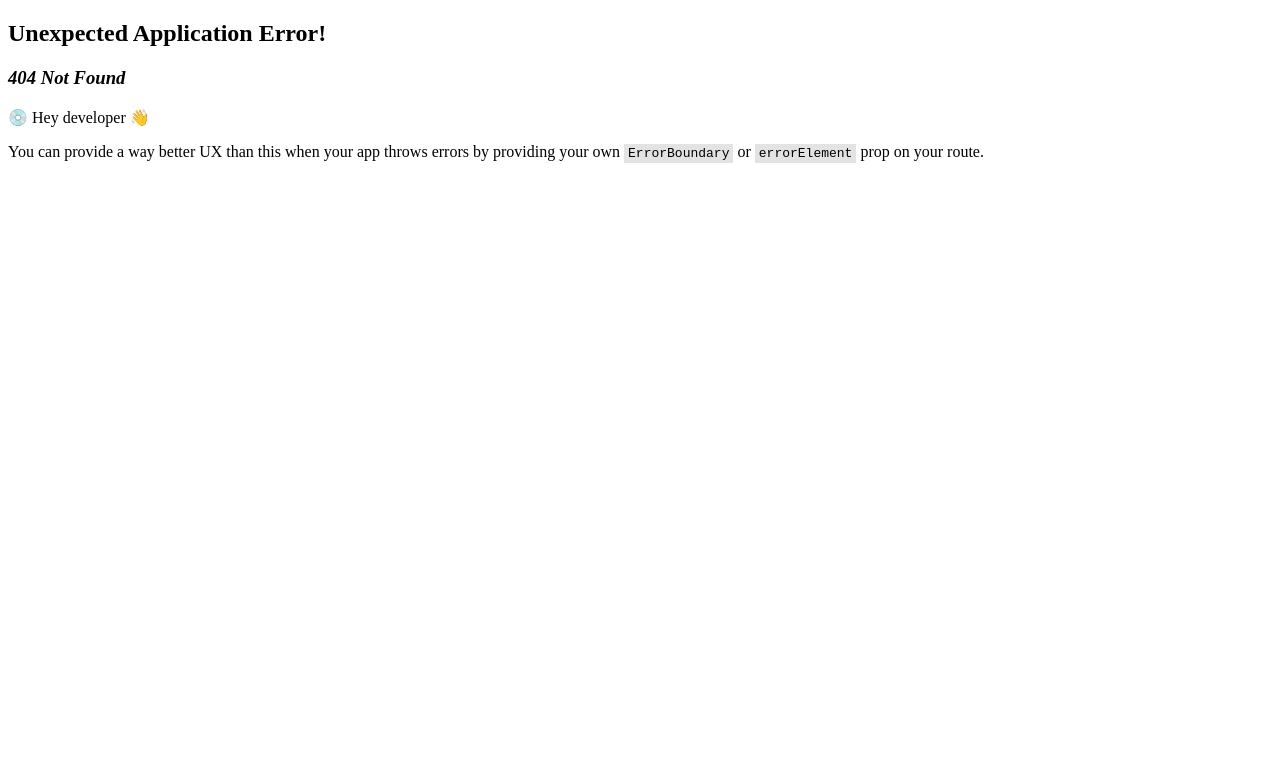
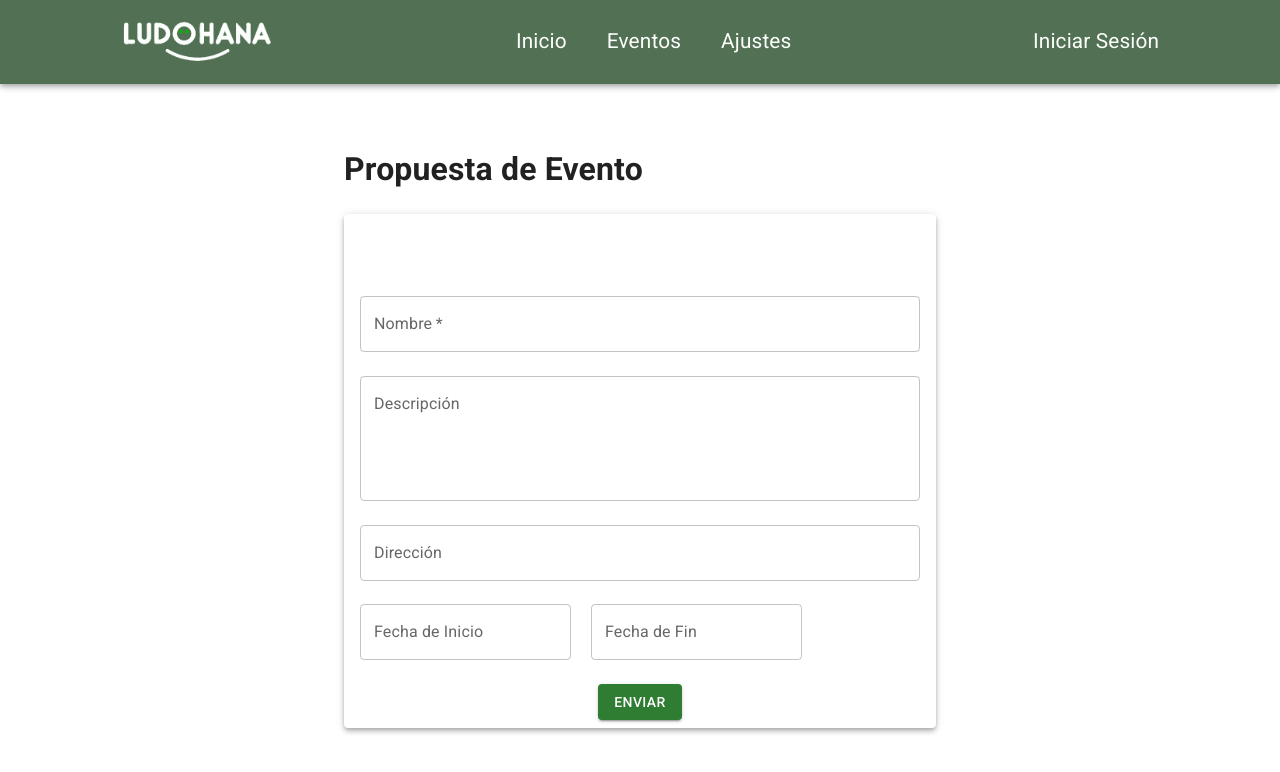
Before and after one commit to judifede/LudOhana, a React (Vite) app: page /form-event in a window 1280 px wide. Before the commit this address had no page. Shown: the top 772 px of the page. Built offline with nearby package versions, Linux system fonts and the light colour scheme.

Commit message:
- formCard in progress, need to format  date

```diff
--- a/package.json
+++ b/package.json
@@ -15,8 +15,12 @@
     "@fontsource/open-sans": "^5.0.27",
     "@fontsource/roboto": "^5.0.12",
     "@mui/icons-material": "^5.15.15",
+    "@mui/lab": "^5.0.0-alpha.170",
     "@mui/material": "^5.15.15",
+    "@mui/x-date-pickers": "^7.1.1",
     "axios": "^1.6.8",
+    "dayjs": "^1.11.10",
+    "instead": "^1.0.3",
     "react": "^18.2.0",
     "react-dom": "^18.2.0",
     "react-router-dom": "^6.22.3"
--- a/src/Components/EventCardList/EventCardList.css
+++ b/src/Components/EventCardList/EventCardList.css
@@ -22,7 +22,7 @@
    justify-content: left;
  }
 
- .filter-tile {
+ .filter-title {
    display: flex;
    flex-wrap: wrap;
    justify-content: center;
--- a/src/Components/EventCardList/EventCardList.jsx
+++ b/src/Components/EventCardList/EventCardList.jsx
@@ -2,7 +2,7 @@ import { useEffect, useState } from 'react'
 import EventCard from '../EventCard/EventCard'
 import { getCurrentEvents, getPreviousEvents, getUserEvents, getUserEventsPrevious } from '../../Services/eventService'
 import './EventCardList.css';
-import { Select, MenuItem, FormControl, InputLabel } from '@mui/material'
+import {Button, Select, MenuItem, FormControl, InputLabel } from '@mui/material'
 import FilterAlt from '@mui/icons-material/FilterAlt'
 
 const EventCardList = () => {
@@ -57,10 +57,16 @@ const EventCardList = () => {
     return (
         <>
             <div className='title-Card-Bar'>
-                <div className='filter-tile'>
+                <div className='filter-title'>
                     <h1>{filterTile}</h1>
                 </div>
                 <div className='filter-bar' >
+                <Button
+                href='/form-event'
+                style={{ color: 'green', textDecoration: 'underline', marginRight: '20px' }}
+            >
+                Proponer Evento
+            </Button>
 
                     <FormControl>
                         <InputLabel id="filter-label" />
--- /dev/null
+++ b/src/Pages/FormEvents/FormEvent.jsx
@@ -0,0 +1,137 @@
+import React, { useState } from 'react';
+import { Card, CardActions, CardContent, Grid, TextField, Button, Box } from '@mui/material';
+import { postCreateEvents } from '../../Services/eventService';
+import { DatePicker } from '@mui/x-date-pickers/DatePicker';
+
+import { LocalizationProvider } from '@mui/x-date-pickers/LocalizationProvider';
+
+import { AdapterDayjs } from '@mui/x-date-pickers/AdapterDayjs';
+//import 'dayjs/locale/es';
+
+
+const FormEvent = () => {
+    const [formData, setFormData] = useState({
+        title: '',
+        name: '',
+        description: '',
+        addressTitle: '',
+        dateStart: '',
+        dateEnd: ''
+    })
+
+    const [dateStart, setStartDate] = useState(null)
+    const [dateEnd, setEndDate] = useState(null)
+
+    const handleChange = (event) => {
+        const updatedFormData = { ...formData }
+        updatedFormData[event.target.name] = event.target.value
+        setFormData(updatedFormData)
+    }
+
+    const handleStartDateChange = (date) => {
+        setStartDate(date)
+
+        setFormData(prevState => ({
+            ...prevState,
+            dateStart: date
+        }))
+    }
+
+    const handleEndDataChange = (date) => {
+        setEndDate(date)
+
+        setFormData(prevState => ({
+            ...prevState,
+            dateEnd: date
+        }))
+    }
+
+    const handleSubmit = async (event) => {
+        console.log(formData)
+        event.preventDefault()
+        try {
+            /* await postCreateEvents(formData) */
+        } catch (error) {
+            console.error('Error al crear evento:', error)
+        }
+    }
+
+    return (
+
+        <Grid item xs={12} sm={10} md={8} lg={6}>
+            <Box component="form" onSubmit={handleSubmit}>
+
+                <h1> Propuesta de Evento</h1>
+                <Card
+                    elevation={4}
+                    sx={{
+                        display: 'flex',
+                        flexDirection: 'column',
+                        justifyContent: 'center',
+                        alignItems: 'center',
+                        position: 'relative',
+                        overflow: 'visible',
+                        paddingTop: '50px',
+                    }}>
+                    <CardContent>
+                        <TextField
+                            fullWidth
+                            label="Nombre"
+                            name="name"
+                            value={formData.name}
+                            onChange={handleChange}
+                            margin="normal"
+                            required
+                        />
+                        <TextField
+
+                            fullWidth
+                            label="Descripción"
+                            name="description"
+                            value={formData.description}
+                            onChange={handleChange}
+                            margin="normal"
+                            multiline
+                            rows={4}
+                            inputProps={{ maxLength: 155 }}
+                        />
+                        <TextField
+
+                            fullWidth
+                            label="Dirección"
+                            name="addressTitle"
+                            value={formData.addressTitle}
+                            onChange={handleChange}
+                            margin="normal"
+                        />
+                        <Box sx={{ display: 'flex', gap: 2.5, pt: 1.8 }}>
+                            <LocalizationProvider dateAdapter={AdapterDayjs} adapterLocale="es">
+                                <DatePicker
+                                    label="Fecha de Inicio"
+                                    value={dateStart}
+                                    onChange={handleStartDateChange}
+
+                                // defaultValue={dayjs('2022-04-17')}
+                                />
+                                <DatePicker
+                                    label="Fecha de Fin"
+                                    value={dateEnd}
+
+                                    onChange={handleEndDataChange}
+                                // defaultValue={dayjs('2022-04-17')}
+                                />
+                            </LocalizationProvider>
+                        </Box>
+                    </CardContent>
+                    <CardActions>
+                        <Button type="submit" variant="contained" color="success" >
+                            Enviar
+                        </Button>
+                    </CardActions>
+                </Card>
+            </Box>
+        </Grid>
+    )
+}
+
+export default FormEvent
--- a/src/Routers/Router.jsx
+++ b/src/Routers/Router.jsx
@@ -6,6 +6,7 @@ import Settings from "../Pages/Settings/Settings";
 import Login from "../Pages/Login/Login";
 import Profile from "../Pages/Profile/Profile";
 import EventDetails from "../Components/EventDetails/EventDetails";
+import FormEvent from "../Pages/FormEvents/FormEvent";
 
 
 export const router = createBrowserRouter([
@@ -37,6 +38,10 @@ export const router = createBrowserRouter([
                 path: 'login',
                 element: <Login />,
             },
+            {
+                path: 'form-event',
+                element: <FormEvent/>,
+            }
 
         ]
     }
--- a/src/Services/eventService.js
+++ b/src/Services/eventService.js
@@ -46,24 +46,10 @@ export const getUserEvents = async () => {
         return data
     } catch (error) {
         console.error('Error al obtener eventos:', error)
-        throw new Error('Error al obtener eventos iscritos del ususario')
+        throw new Error('Error al obtener eventos inscritos del ususario')
     }
 }
 
-export const postCreateEvents = async () => { //TODO: create UsuRIO
-    try {
-        const { data } = await api.get(
-            '/api/events',
-            {
-                headers:
-                { Authorization: localStorage.getItem('token') }
-            })
-        return data
-    } catch (error) {
-        console.error('Error al obtener eventos:', error)
-        throw new Error('Error al obtener eventos iscritos del ususario')
-    }
-}
 
 export const getEventById = async (id) => {
     try {
@@ -88,3 +74,18 @@ export const registerUserEvent = async (inscribed, eventId) => {
         throw new Error('Error al obtener evento')
     }
 }
+
+export const postCreateEvents = async (eventData) => {
+    try {
+        console.log(eventData);
+        const { data } = await api.post(
+            '/api/events',eventData,
+            {
+                headers:
+                { Authorization: localStorage.getItem('token') }
+            })
+        return data
+    } catch (error) {
+        console.error('Error al crear eventos:', error)
+    }
+}
```
Also changed, not shown: src/Pages/FormEvents/FormEvent.css (added), 1 other file (tests, documents, lock files or other folders).
